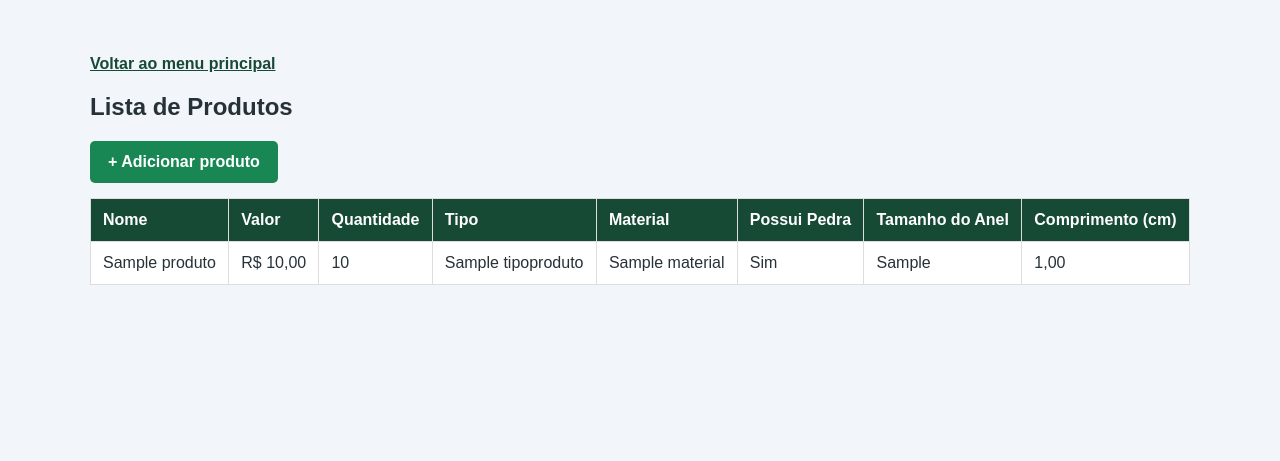
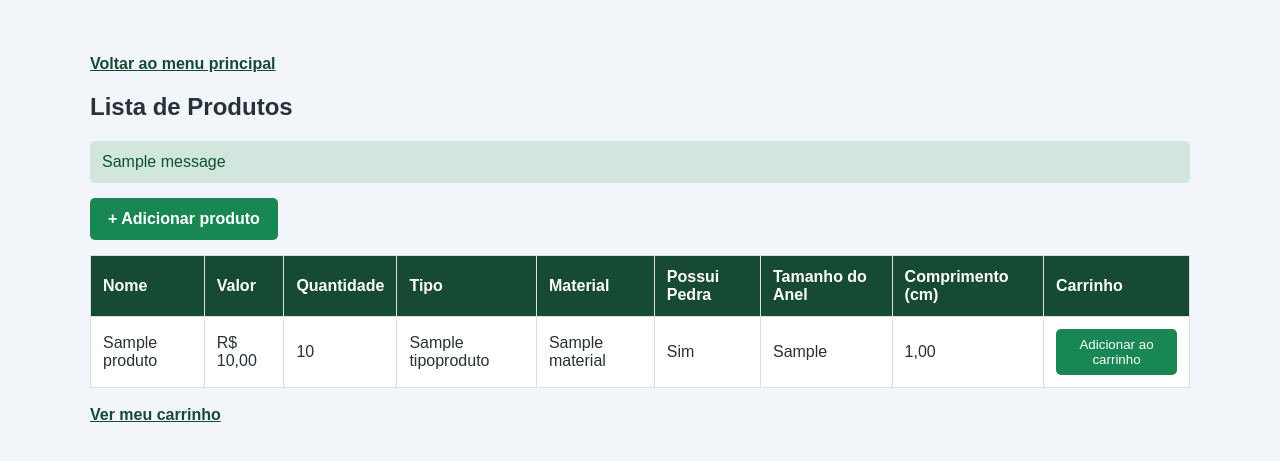
Before and after one commit to leticiaalmeida0110/joias, a Django app: page /produtos/ in a window 1280 px wide. Shown: the part 130-591 px from the top of the page. Run offline with Django 5.2, Linux system fonts and the light colour scheme; tables that the repository leaves empty hold one stand-in row (values such as "Sample post"); one stand-in notice (Sample message) is shown.

Commit message:
adicionar ao carrinho

```diff
--- a/app/templates/produtos.html
+++ b/app/templates/produtos.html
@@ -113,6 +113,28 @@
         .adicionar:hover {
             background: #146c43;
         }
+
+        .carrinho {
+            background: #198754;
+            color: white;
+            padding: 8px 12px;
+            border: none;
+            border-radius: 5px;
+            cursor: pointer;
+        }
+
+        .carrinho:hover {
+            background: #146c43;
+        }
+
+        .mensagem {
+            background: #d1e7dd;
+            color: #0f5132;
+            padding: 12px;
+            border-radius: 5px;
+            margin: 15px 0;
+        }
+
     </style>
 </head>
 
@@ -127,6 +149,15 @@
     <a href="/">Voltar ao menu principal</a>
 
     <h2>Lista de Produtos</h2>
+
+    <!-- Mensagem de confirmação -->
+    {% if messages %}
+        {% for message in messages %}
+            <div class="mensagem">
+                {{ message }}
+            </div>
+        {% endfor %}
+    {% endif %}
 
     <a class="adicionar" href="{% url 'adicionar_produto' %}">
         + Adicionar produto
@@ -143,6 +174,7 @@
             <th>Possui Pedra</th>
             <th>Tamanho do Anel</th>
             <th>Comprimento (cm)</th>
+            <th>Carrinho</th>
         </tr>
 
         {% for item in dados %}
@@ -156,18 +188,33 @@
             <td>{{ item.possui_pedra|yesno:"Sim,Não" }}</td>
             <td>{{ item.tamanho_anel|default:"-" }}</td>
             <td>{{ item.comprimento_cm|default:"-" }}</td>
+
+            <td>
+                <form method="POST" action="{% url 'adicionar_carrinho' item.id %}">
+                    {% csrf_token %}
+                    <button type="submit" class="carrinho">
+                        Adicionar ao carrinho
+                    </button>
+                </form>
+            </td>
         </tr>
 
         {% empty %}
 
         <tr>
-            <td colspan="8">Nenhum produto cadastrado.</td>
+            <td colspan="9">Nenhum produto cadastrado.</td>
         </tr>
 
         {% endfor %}
 
     </table>
 
+    <br>
+
+    <a href="{% url 'carrinho' %}">
+        Ver meu carrinho
+    </a>
+
 </main>
 
 </body>
--- a/app/urls.py
+++ b/app/urls.py
@@ -52,4 +52,16 @@ urlpatterns = [
     # Pedras
     path('pedras/', PedraView.as_view(), name='pedras'),
     path('pedras/adicionar/', PedraAdicionarView.as_view(), name='adicionar_pedra'),
+
+    path('carrinho/', CarrinhoView.as_view(), name='carrinho'),
+
+    path('adicionar-carrinho/<int:pk>/',
+     AdicionarCarrinhoView.as_view(),
+     name='adicionar_carrinho'),
+
+    path(
+    'remover-carrinho/<int:pk>/',
+    RemoverCarrinhoView.as_view(),
+    name='remover_carrinho'
+),
 ]
--- a/app/views.py
+++ b/app/views.py
@@ -7,6 +7,8 @@ from .forms import ProdutoForm
 from django.views.generic import CreateView
 from django.urls import reverse_lazy
 from .forms import *
+from django.shortcuts import get_object_or_404
+from django.contrib import messages
 
 # RF01 - Gerenciar produtos
 class ProdutoView(View):
@@ -211,3 +213,80 @@ class PedraAdicionarView(CadastroBaseView):
     form_class = PedraForm
     success_url = reverse_lazy('pedras')
     extra_context = {'titulo': 'Adicionar pedra'}
+
+
+# RF14 - Adicionar produtos ao carrinho
+class AdicionarCarrinhoView(View):
+
+    def post(self, request, pk, *args, **kwargs):
+
+        produto = get_object_or_404(Produto, pk=pk)
+
+        carrinho = request.session.get('carrinho', {})
+
+        produto_id = str(produto.id)
+
+        if produto_id in carrinho:
+            carrinho[produto_id] += 1
+        else:
+            carrinho[produto_id] = 1
+
+        request.session['carrinho'] = carrinho
+
+        messages.success(
+            request,
+            f'{produto.nome} foi adicionado ao carrinho!'
+        )
+
+        return redirect('produtos')
+
+
+# RF15 - Visualizar carrinho
+class CarrinhoView(View):
+
+    def get(self, request, *args, **kwargs):
+
+        carrinho = request.session.get('carrinho', {})
+
+        itens = []
+        total = 0
+
+        for produto_id, quantidade in carrinho.items():
+
+            produto = get_object_or_404(Produto, pk=produto_id)
+
+            subtotal = produto.valor * quantidade
+
+            itens.append({
+                'produto': produto,
+                'quantidade': quantidade,
+                'subtotal': subtotal
+            })
+
+            total += subtotal
+
+        return render(request, 'carrinho.html', {
+            'itens': itens,
+            'total': total
+        })
+
+# RF16 - Remover produtos do carrinho
+class RemoverCarrinhoView(View):
+
+    def post(self, request, pk, *args, **kwargs):
+
+        carrinho = request.session.get('carrinho', {})
+
+        produto_id = str(pk)
+
+        if produto_id in carrinho:
+            del carrinho[produto_id]
+
+            request.session['carrinho'] = carrinho
+
+            messages.success(
+                request,
+                'Produto removido do carrinho!'
+            )
+
+        return redirect('carrinho')
```
Also changed, not shown: app/templates/carrinho.html (added, +160 -0 lines), 1 other file.
